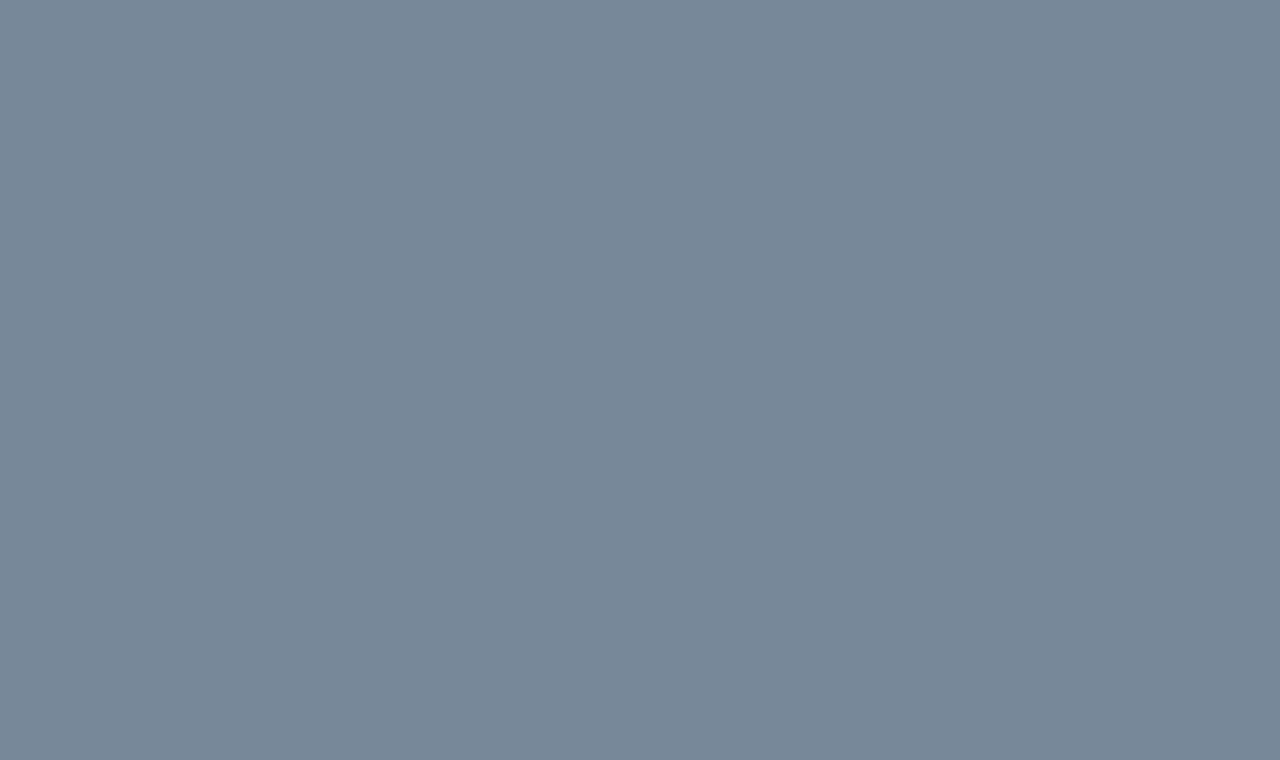
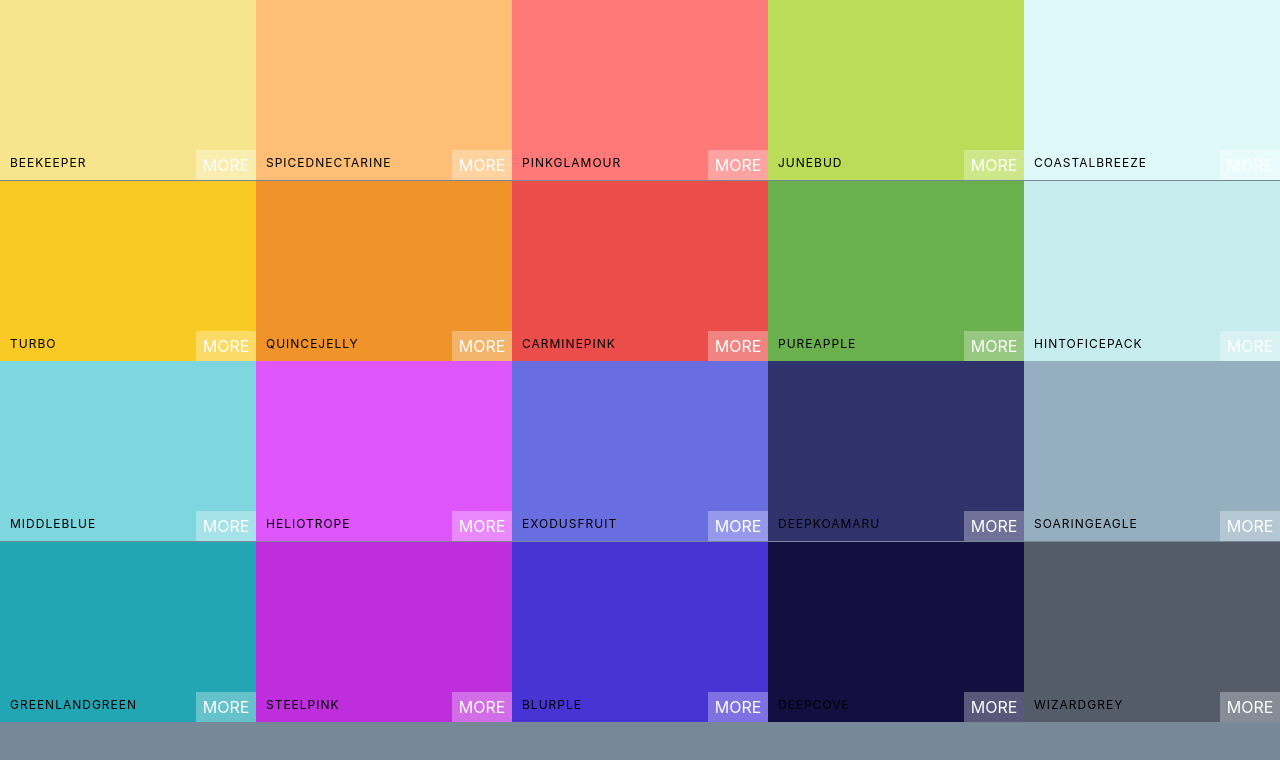
Before and after one commit to ChrisB32-cloud/Color-Project, a React (Create React App) app: page / in a window 1280 px wide. Shown: the top 760 px of the page. Built offline with nearby package versions, Linux system fonts and the light colour scheme.

Commit message:
Finished styles for a single Palette with basic positioning

```diff
--- /dev/null
+++ b/src/ColorBox.css
@@ -0,0 +1,61 @@
+.ColorBox {
+    width: 20%;
+    height: 25%;
+    margin: 0 auto;
+    display: inline-block;
+    position: relative;
+    cursor: pointer;
+    margin-bottom: -3.5px;
+}
+
+.copy-button {
+    width: 100px;
+    height: 30px;
+    position: absolute;
+    display: inline-block;
+    top: 50%;
+    left: 50%;
+    margin-left: -50px;
+    margin-top: -15px;
+    text-align: center;
+    outline: none;
+    background: rgba(255, 255, 255, 0.3);
+    font-size: 1rem;
+    line-height: 30px;
+    color: white;
+    text-transform: uppercase;
+    border: none;
+    /* cursor: pointer; */
+    opacity: 0;
+}
+
+.ColorBox:hover .copy-button {
+    opacity: 1;
+    transition: 0.5s;
+}
+
+.box-content {
+    position: absolute;
+    width: 100%;
+    left: 0px;
+    bottom: 0px;
+    padding: 10px;
+    color: black;
+    letter-spacing: 1px;
+    text-transform: uppercase;
+    font-size: 12px;
+}
+
+.see-more {
+    position: absolute;
+    right: 0px;
+    bottom: 0px;
+    background: rgba(255, 255, 255, 0.3);
+    border: none;
+    color: white;
+    width: 60px;
+    height: 30px;
+    text-align: center;
+    line-height: 30px;
+    text-transform: uppercase;
+}
--- /dev/null
+++ b/src/ColorBox.js
@@ -0,0 +1,26 @@
+import React, { Component } from 'react';
+import './ColorBox.css'
+
+class ColorBox extends Component {
+
+    constructor(props) {
+        super(props)
+    }
+
+    render() {
+        const { name, color } = this.props.boxColor
+        return (
+            <div style={{ backgroundColor: `${color}` }} className='ColorBox' >
+                <div className='copy-container' >
+                    <div className='box-content' >
+                        <span>{name}</span>
+                    </div>
+                    <button className='copy-button' >Copy</button>
+                </div>
+                <span className='see-more' >More</span>
+            </div>
+        );
+    }
+}
+
+export default ColorBox; <h2>Color BOx Component</h2>
--- /dev/null
+++ b/src/Palette.css
@@ -0,0 +1,7 @@
+.Palette {
+    height: 100vh;
+}
+
+.Palette-colors {
+    height: 90%;
+}
--- a/src/Palette.js
+++ b/src/Palette.js
@@ -1,4 +1,6 @@
 import React, { Component } from 'react';
+import ColorBox from './ColorBox';
+import './Palette.css'
 
 class Palette extends Component {
 
@@ -9,11 +11,16 @@ class Palette extends Component {
 
     render() {
 
+        const colorBoxes = this.props.colors.map((myColor, idx) => (
+            <ColorBox boxColor={myColor} key={idx} />
+        ))
+
         return (
             <div className='Palette' >
                 {/* NavBar here */}
                 <div className='Palette-colors' >
                     {/* Our color boxes */}
+                    {colorBoxes}
                 </div>
                 {/* Footer */}
             </div>
```
